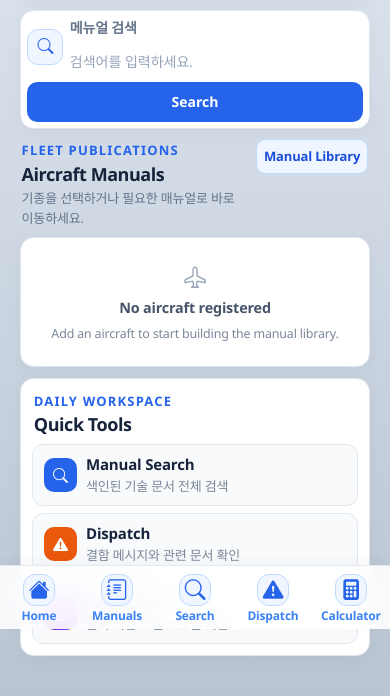
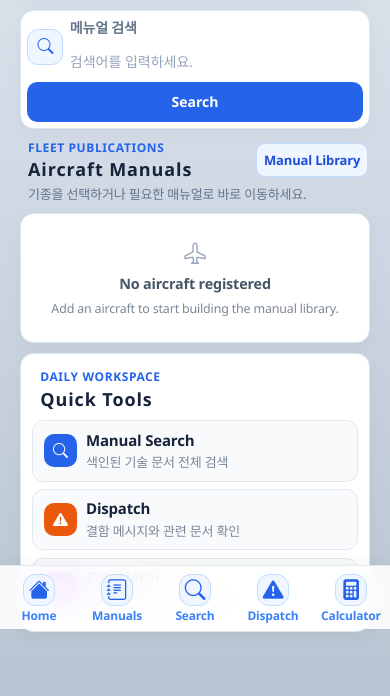
Before and after one commit to qndydfl/aircraft_maintenance, a Django app: template templates/portal_home.html in a window 390 px wide. Shown: the part 215-911 px from the top of the page. Run offline with Django 5.2, Linux system fonts and the light colour scheme; the template is opened without the code that fills it, so the values that code supplies are empty; parts of the project's set-up code (start-up, migrations or seed data) failed here and were passed over.

Commit message:
portal_home.html css 수정

```diff
--- a/manuals/tests.py
+++ b/manuals/tests.py
@@ -244,7 +244,7 @@ class ManualPackageFileTests(TestCase):
         self.assertContains(response, "Recent Updates")
         self.assertContains(response, "2026-10-27")
         self.assertNotContains(response, "27 OCT 2026")
-        self.assertContains(response, "portal_home.css?v=20261120-c26")
+        self.assertContains(response, "portal_home.css?v=20261121-c28")
         self.assertContains(response, "B737")
         self.assertContains(response, "AMM")
         self.assertContains(response, "Aircraft Maintenance Workspace")
--- a/static/css/portal_home.css
+++ b/static/css/portal_home.css
@@ -65,7 +65,6 @@ body.portal-home-page .app-sidebar-content > .app-container {
 }
 
 .home-hero-clocks {
-    width: auto;
     flex: 0 0 auto;
     display: grid;
     grid-template-columns: repeat(2, minmax(7rem, 1fr));
@@ -180,8 +179,8 @@ body.portal-home-page .app-sidebar-content > .app-container {
     background: transparent;
     border: 0;
     font-size: 1.1rem !important;
-    outline: none !important;
-    box-shadow: none !important;
+    outline: none;
+    box-shadow: none;
 }
 
 .home-section-search-field input::placeholder {
@@ -220,6 +219,7 @@ body.portal-home-page .app-sidebar-content > .app-container {
     gap: 1rem;
     margin-bottom: 0.65rem;
     padding-inline: 0.1rem;
+    padding-left: 0.5rem;
 }
 
 .home-section-heading-compact {
@@ -230,7 +230,7 @@ body.portal-home-page .app-sidebar-content > .app-container {
     color: var(--home-primary);
     font-size: 0.8rem;
     font-weight: 900;
-    letter-spacing: 0.09em;
+    letter-spacing: 0.05em;
     text-transform: uppercase;
 }
 
@@ -239,7 +239,7 @@ body.portal-home-page .app-sidebar-content > .app-container {
     color: var(--home-heading);
     font-size: 1.3rem;
     font-weight: 950;
-    letter-spacing: -0.025em;
+    letter-spacing: 0.05em;
 }
 
 .home-section-heading p {
@@ -389,7 +389,6 @@ body.portal-home-page .app-sidebar-content > .app-container {
     position: relative;
     isolation: isolate;
     overflow: hidden;
-    width: auto;
     min-width: 3.7rem;
     min-height: 2rem;
     display: grid;
@@ -821,6 +820,42 @@ body.portal-home-page .home-update-revision small {
         margin-bottom: 0.55rem;
     }
 
+    .home-aircraft-section .home-section-heading {
+        display: grid;
+        grid-template-columns: minmax(0, 1fr) auto;
+        column-gap: 0.45rem;
+        row-gap: 0;
+    }
+
+    .home-aircraft-section .home-section-heading > div {
+        display: contents;
+    }
+
+    .home-aircraft-section .home-section-heading > div > span {
+        grid-column: 1;
+        grid-row: 1;
+    }
+
+    .home-aircraft-section .home-section-heading h2 {
+        grid-column: 1;
+        grid-row: 2;
+    }
+
+    .home-aircraft-section .home-section-heading .home-section-action {
+        grid-column: 2;
+        grid-row: 1 / 3;
+        align-self: center;
+    }
+
+    .home-aircraft-section .home-section-heading p {
+        width: 100%;
+        grid-column: 1 / -1;
+        grid-row: 3;
+        white-space: normal;
+        word-break: keep-all;
+        overflow-wrap: break-word;
+    }
+
     .home-section-heading h2 {
         font-size: 1.125rem;
     }
@@ -830,7 +865,7 @@ body.portal-home-page .home-update-revision small {
     }
 
     .home-section-heading > div > span {
-        font-size: 0.8125rem;
+        font-size: 0.75rem;
     }
 
     .home-section-action {
@@ -858,11 +893,6 @@ body.portal-home-page .home-update-revision small {
 
     .home-aircraft-name strong {
         font-size: 0.9375rem;
-    }
-
-    body.portal-home-page .home-aircraft-name small,
-    .home-aircraft-count {
-        font-size: 0.8125rem;
     }
 
     .home-aircraft-row-open {
--- a/templates/portal_home.html
+++ b/templates/portal_home.html
@@ -5,7 +5,7 @@
 {% block body_class %}portal-home-page{% endblock body_class %}
 
 {% block css %}
-<link rel="stylesheet" href="{% static 'css/portal_home.css' %}?v=20261120-c26" />
+<link rel="stylesheet" href="{% static 'css/portal_home.css' %}?v=20261121-c28" />
 {% endblock css %}
 
 {% block js %}
--- a/templates/service-worker.js
+++ b/templates/service-worker.js
@@ -1,4 +1,4 @@
-const CACHE_NAME = "manual-portal-static-v197";
+const CACHE_NAME = "manual-portal-static-v199";
 
 const STATIC_ASSETS = [
     "/static/manifest.webmanifest",
```
